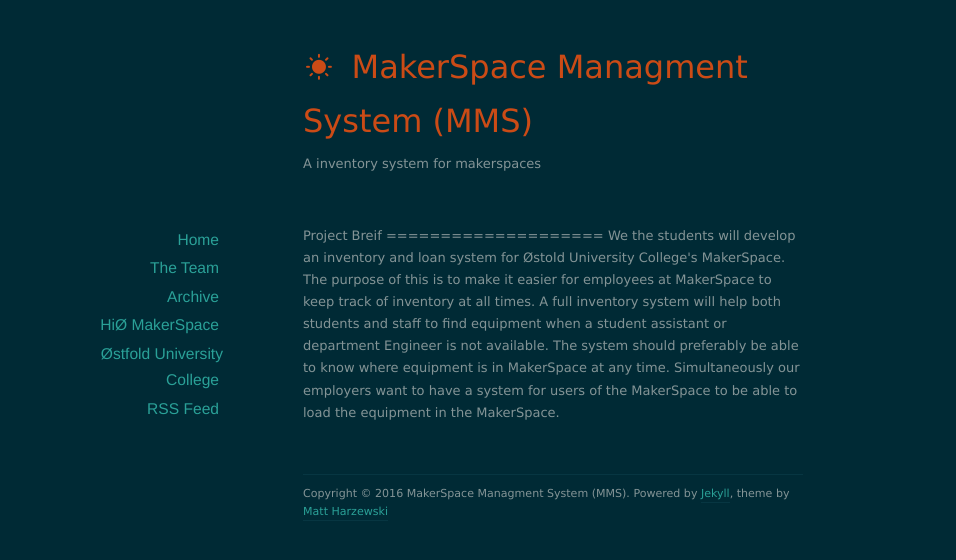
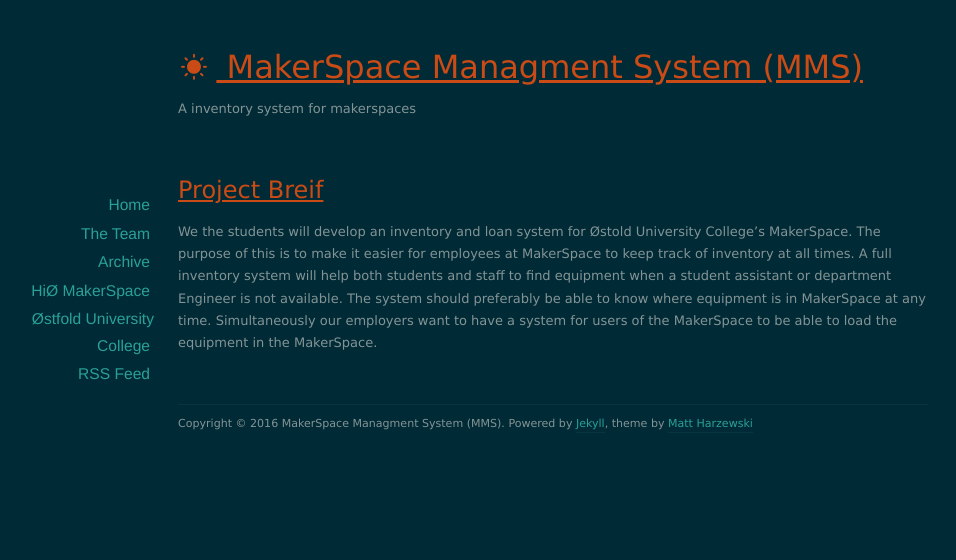
Before and after one commit to MakerManagement/MakerManagement.github.io, a Jekyll site: the page built from index.markdown, in a window 1280 px wide. Shown: the top 560 px of the page, without its empty margins (87-1043 px from the left). Built offline with Jekyll 4.4.1, drawn with Linux system fonts in a browser that asks for light colours; nearby versions of some CDN libraries; the list of posts is cut into pages by our own code.

Commit message:
Fix CSS and added team content

```diff
--- a/assets/css/style.css
+++ b/assets/css/style.css
@@ -47,7 +47,6 @@
 	color: #000000;
 }
 
-p, pre { margin-bottom: 15px; }
 ul, ol { padding: 0 0 18px 30px; }
 ol li, ul li { margin-top: 10px; margin-bottom: 10px; }
 em, i { font-style: italic; }
@@ -77,16 +76,15 @@
 
 
 h1 {
-	font-size: 17px;
+	font-size: 24px;
 	margin: 0 0 10px 0;
+	text-decoration: underline;
 }
 h2 {
-	font-size: 15px;
-	margin: 0 0 10px 0;
+	font-size: 17px;
 }
 h3 {
-	font-size: 14px;
-	margin: 0 0 10px 0;
+	font-size: 15px;
 }
 
 
@@ -109,13 +107,13 @@
 
 /*** Structure ***/
 #page {
-	width: 500px;
+	width: 750px;
 	margin: 0 auto;
 	position: relative;
 }
 
 #header {
-	width: 500px;
+	width: 750px;
 	margin: 40px auto 50px auto;
 }
 #header h1 {
@@ -127,7 +125,7 @@
 }
 
 #footer {
-	width: 500px;
+	width: 750px;
 	margin: 50px auto 20px auto;
 	padding-top: 10px;
 	font-size: 0.85em;
@@ -135,16 +133,17 @@
 }
 
 #content {
-	width: 500px;
+	width: 750px;
 	margin: 0 auto;
 }
 
 #sidebar {
 	position: absolute;
 	text-align: right;
-	width: 160px;
+	width: 216px;
 	top: 0;
 	left: -240px;
+	margin-top: 20px;
 }
 
 #sidebar li {
@@ -280,3 +279,24 @@
 .icon-anchor {
 	font-size: 65%;
 }
+
+
+/*** Custom CSS ***/
+.backwards {
+     unicode-bidi:bidi-override;
+     direction: rtl;
+}
+
+div.team-member {
+	width: 600px;
+    height: 250px;
+}
+
+div.team-member img {
+	float: left;
+    padding-right: 20px;
+}
+
+div.member-text {
+	padding: 15%;
+}
--- a/index.html
+++ b/index.markdown
@@ -5,4 +5,5 @@
 
 Project Breif
 ====================
+
 We the students will develop an inventory and loan system for Østold University College's MakerSpace. The purpose of this is to make it easier for employees at MakerSpace to keep track of inventory at all times. A full inventory system will help both students and staff to find equipment when a student assistant or department Engineer is not available. The system should preferably be able to know where equipment is in MakerSpace at any time. Simultaneously our employers want to have a system for users of the MakerSpace to be able to load the equipment in the MakerSpace.
```
Also changed, not shown: the-team/index.html (added, +32 -0 lines).
